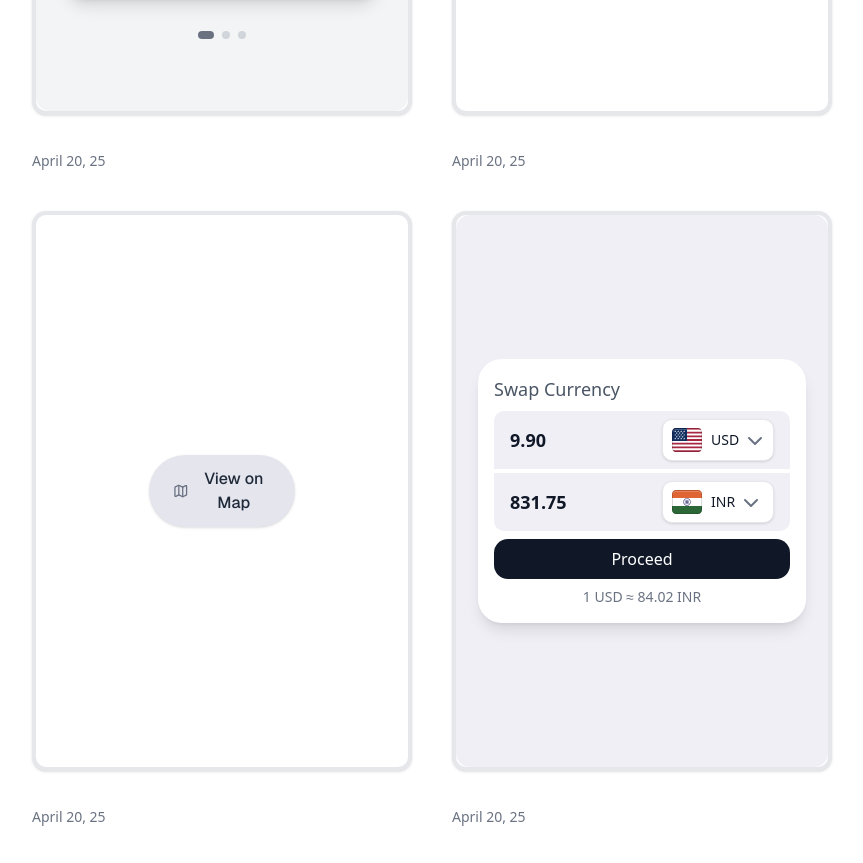
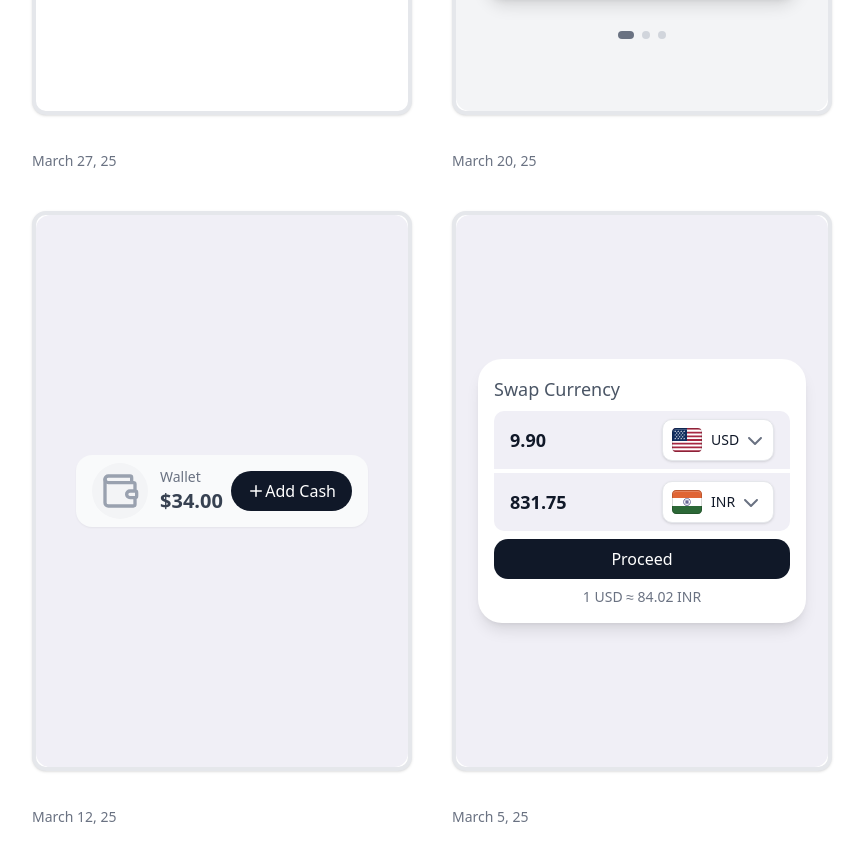
Before and after one commit to LuckyGoyal039/UIForge, a Next.js app: page / in a window 1280 px wide. Shown: the part 1825-2688 px from the top of the page, without its empty margins (208-1071 px from the left). Built offline with nearby package versions, Linux system fonts and the light colour scheme.

Commit message:
updates dates

```diff
--- a/src/components/Frame/index.tsx
+++ b/src/components/Frame/index.tsx
@@ -6,12 +6,14 @@ interface FrameProps {
     children: React.ReactNode;
     className?: string;
     title: string;
+    date: string;
 }
 
 const Frame = ({
     children,
     className = "",
-    title
+    title,
+    date
 }: FrameProps) => {
     return (
         <div className="w-full max-w-screen-md">
@@ -22,7 +24,7 @@ const Frame = ({
             </div>
             <div className="mt-2 text-sm text-gray-500 dark:text-gray-300 flex flex-col">
                 <p className="font-medium text-white md:text-lg">{title}</p>
-                <p>{new Date().toLocaleDateString('en-US', { day: 'numeric', month: 'long', year: '2-digit' })}</p>
+                <p>{new Date(date).toLocaleDateString('en-US', { day: 'numeric', month: 'long', year: '2-digit' })}</p>
             </div>
         </div>
     );
--- a/src/pages/UiElement/index.tsx
+++ b/src/pages/UiElement/index.tsx
@@ -7,52 +7,67 @@ import CurrencySwap from "@/ui/currencySwap";
 import ReturnCalculator from "@/ui/ReturnCalculator";
 import TransactionList from "@/ui/TransactionList";
 import ViewMap from "@/ui/ViewMap";
-// import FluidSimulation from "@/ui/FluidSimulation";
+
+function generateRandomDates(count: number) {
+    const dates: string[] = [];
+    let currentDate = new Date();
+
+    for (let i = 0; i < count; i++) {
+        dates.push(currentDate.toISOString().split("T")[0]); // format: YYYY-MM-DD
+        const gap = Math.floor(Math.random() * (14 - 3 + 1)) + 3; // random between 3 and 14
+        currentDate.setDate(currentDate.getDate() - gap);
+    }
+
+    return dates;
+}
+
+const dates = generateRandomDates(8);
 
 const ElementList = [
     {
         id: 1,
         name: "Return Calculator Snippet",
-        component: <ReturnCalculator/>
+        component: <ReturnCalculator />,
     },
     {
         id: 2,
         name: "Transaction List",
-        component: <TransactionList />
+        component: <TransactionList />,
+    },
+    {
+        id: 3,
+        name: "Circular Menu",
+        component: <CircularMenuPage />,
+    },
+    {
+        id: 4,
+        name: "Continuous Tabs",
+        component: <ContinuousTab />,
+    },
+    {
+        id: 5,
+        name: "View on Maps",
+        component: <ViewMap />,
+    },
+    {
+        id: 6,
+        name: "Card Swipe",
+        component: <Card />,
     },
     {
         id: 7,
         name: "Add Cash Disclosure",
-        component: <CashDisclosure />
-    },
-    {
-        id: 3,
-        name: "Circular Menu",
-        component: <CircularMenuPage />
-    },
-    {
-        id: 6,
-        name: "Card Swipe",
-        component: <Card/>
-    },
-    {
-        id: 4,
-        name: "Continuous Tabs",
-        component: <ContinuousTab/>
-    },
-    {
-        id: 5,
-        name: "View on Maps",
-        component: <ViewMap/>
+        component: <CashDisclosure />,
     },
     {
         id: 8,
-        name: "View on Maps",
-        component: <CurrencySwap/>
+        name: "Swap Currency",
+        component: <CurrencySwap />,
     },
-
-
-]
+].map((item, idx) => ({
+    ...item,
+    createdDate: dates[idx],
+}));
 
 export default function UiElement() {
     return (
@@ -62,11 +77,12 @@ export default function UiElement() {
                     <Frame
                         key={element.id}
                         title={element.name}
+                        date={element.createdDate}
                     >
                         {element.component}
                     </Frame>
                 ))}
             </div>
         </div>
-    )
+    );
 }
```
